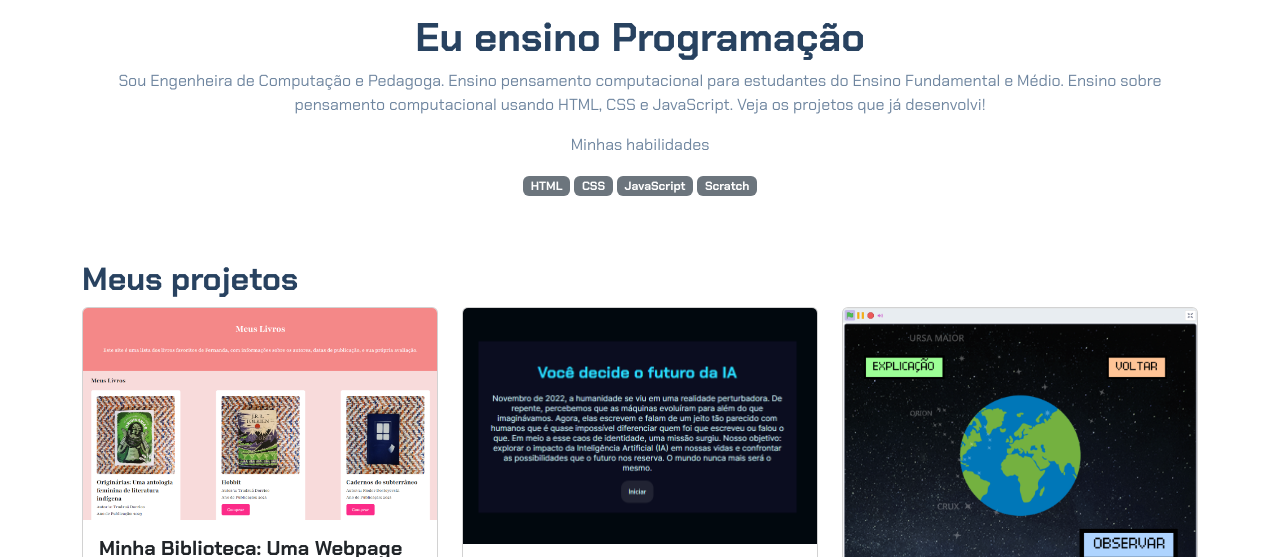
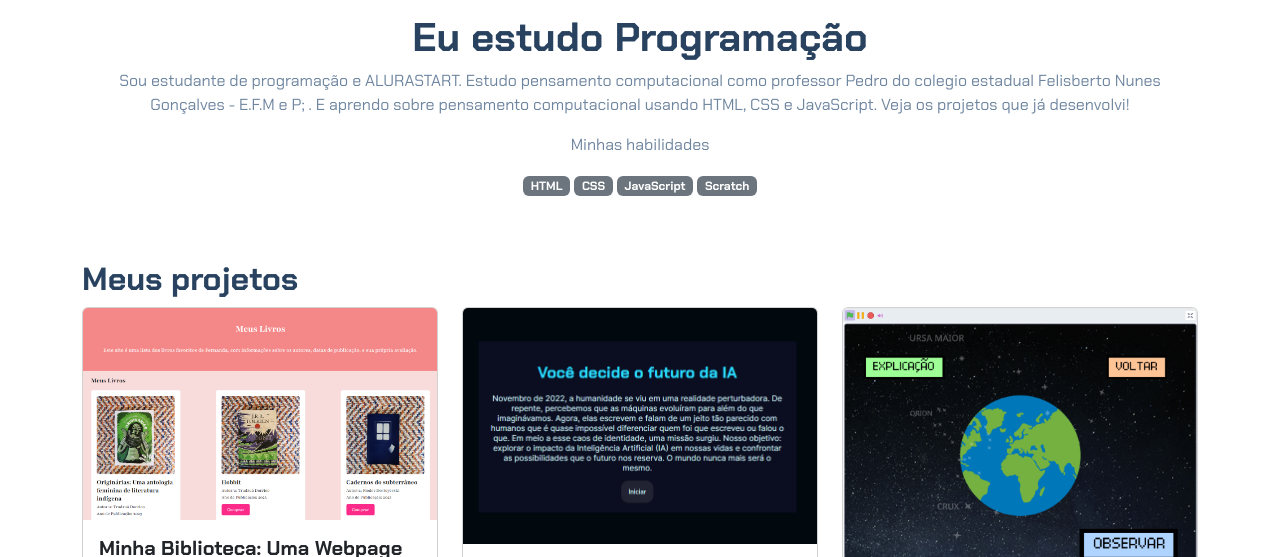
Before and after one commit to RyanFromSantosRock/projeto-final-ryan, a plain HTML site: page index.html in a window 1280 px wide. Shown: the part 183-740 px from the top of the page. Drawn offline with nearby package versions, Linux system fonts and the light colour scheme.

Commit message:
Update index.html

```diff
--- a/index.html
+++ b/index.html
@@ -15,9 +15,9 @@
         <img src="img/avatar-perfil.png" alt="avatar da Ryan class="rounded-circle" width="150" height="150"
             srcset="">
         <p class="lead">Eu sou Ryan_</p>
-        <h1>Eu ensino Programação</h1>
-        <p>Sou Engenheira de Computação e Pedagoga. Ensino pensamento computacional para estudantes do Ensino
-            Fundamental e Médio. Ensino sobre pensamento computacional usando HTML, CSS e JavaScript. Veja os projetos
+        <h1>Eu estudo Programação</h1>
+        <p>Sou estudante de programação e ALURASTART. Estudo pensamento computacional como professor Pedro do colegio estadual Felisberto Nunes Gonçalves - E.F.M e P;
+         . E aprendo sobre pensamento computacional usando HTML, CSS e JavaScript. Veja os projetos
             que já desenvolvi!</p>
         <p>Minhas habilidades</p>
         <div>
```
